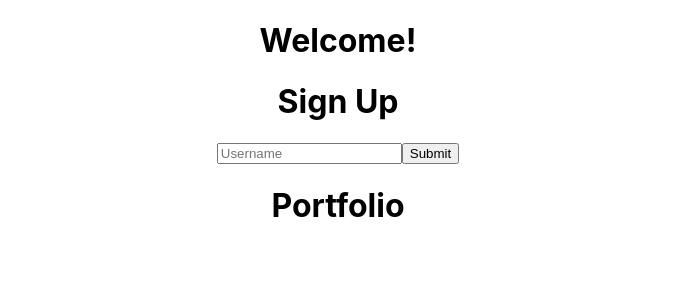
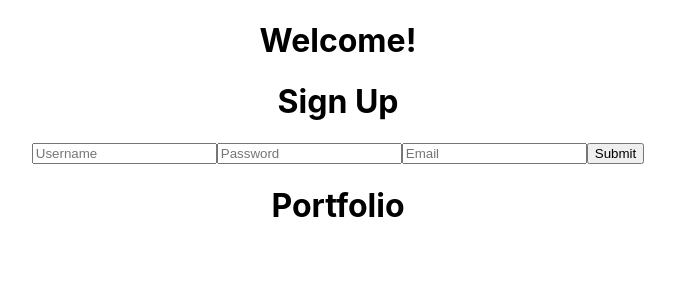
Before and after one commit to nkdmiller/stock-report-redux, a React (Create React App) app in the folder client/: page /signup in a window 1280 px wide. Shown: the top 300 px of the page, without its empty margins (302-977 px from the left). Built offline with nearby package versions, Linux system fonts and the light colour scheme.

Commit message:
Added password and email to signup

```diff
--- a/client/src/containers/Signup.js
+++ b/client/src/containers/Signup.js
@@ -4,16 +4,16 @@ import { connect } from 'react-redux';
 class Signup extends Component {
   state = {
     user: {
-      name: ''
+      name: '',
+      password: '',
+      email: ''
     }
   }
 
   onHandleChange = event => {
 
     this.setState({
-      user:{
-        name: event.target.value
-      }
+        user: {...this.state.user, [event.target.name]: event.target.value}
     });
 
   };
@@ -21,6 +21,7 @@ class Signup extends Component {
   onHandleSubmit = event => {
     event.preventDefault();
     let user = this.state
+    debugger
       fetch('/signup', {
         method: 'POST',
         headers: {
@@ -30,10 +31,12 @@ class Signup extends Component {
       })
     this.setState({
       user: {
-        name: ''
+        name: '',
+        password: '',
+        email: ''
       }
     })
-      document.getElementById("signup-response").innerHTML = `Signed up, ${user.name}!`
+      document.getElementById("signup-response").innerHTML = `Signed up, ${user.user.name}!`
     }
 
   handleKeyPress = (event) => {
@@ -49,6 +52,8 @@ class Signup extends Component {
         <div className="signup-form-body">
           <form onSubmit={this.onHandleSubmit} onKeyPress={this.handleKeyPress}>
             <input id="name" name="name" placeholder="Username" value={this.state.user.name} onChange={this.onHandleChange} />
+            <input id="password" name="password" placeholder="Password" value={this.state.user.password} onChange={this.onHandleChange} />
+            <input id="email" name="email" placeholder="Email" value={this.state.user.email} onChange={this.onHandleChange} />
             <button>Submit</button>
           </form>
         </div>
```
